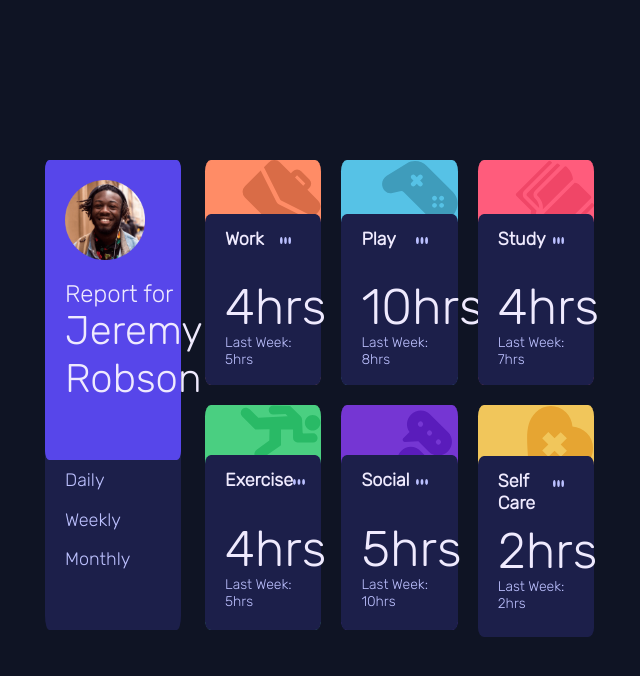
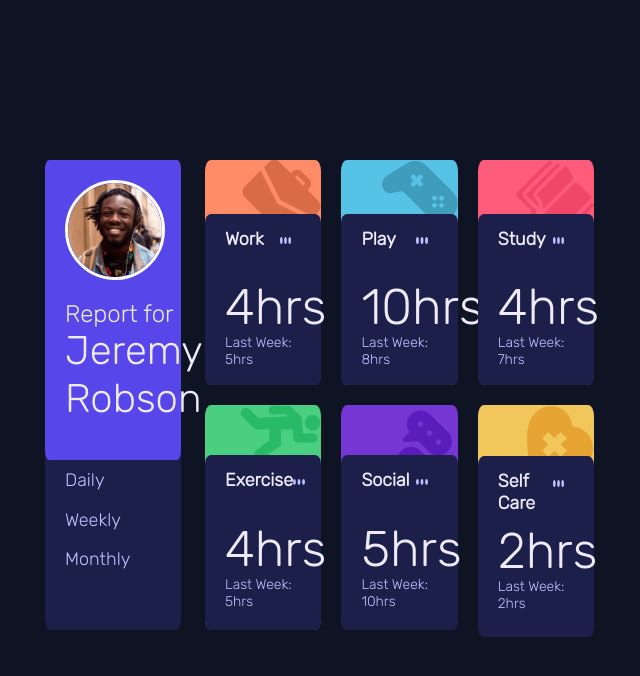
Before and after one commit to poggur/FC-Front-end-Test, a plain HTML site: page index.html in a window 1280 px wide. Shown: the whole page, without its empty margins (127-767 px from the left). Drawn offline with nearby package versions, Linux system fonts and the light colour scheme.

Commit message:
added white border around jeremy

```diff
--- a/index.css
+++ b/index.css
@@ -43,11 +43,14 @@
 }
 
 .jeremy {
-  padding-top: 20px;
-  padding-left: 20px;
+  margin-top: 20px;
+  margin-left: 20px;
   margin-bottom: 20px;
   height: 100px;
-  width: 100px
+  width: 100px;
+  border-radius: 100%;
+  border-color: white;
+  border-style: solid;
 }
 
 .Main-Card-Section {
```
